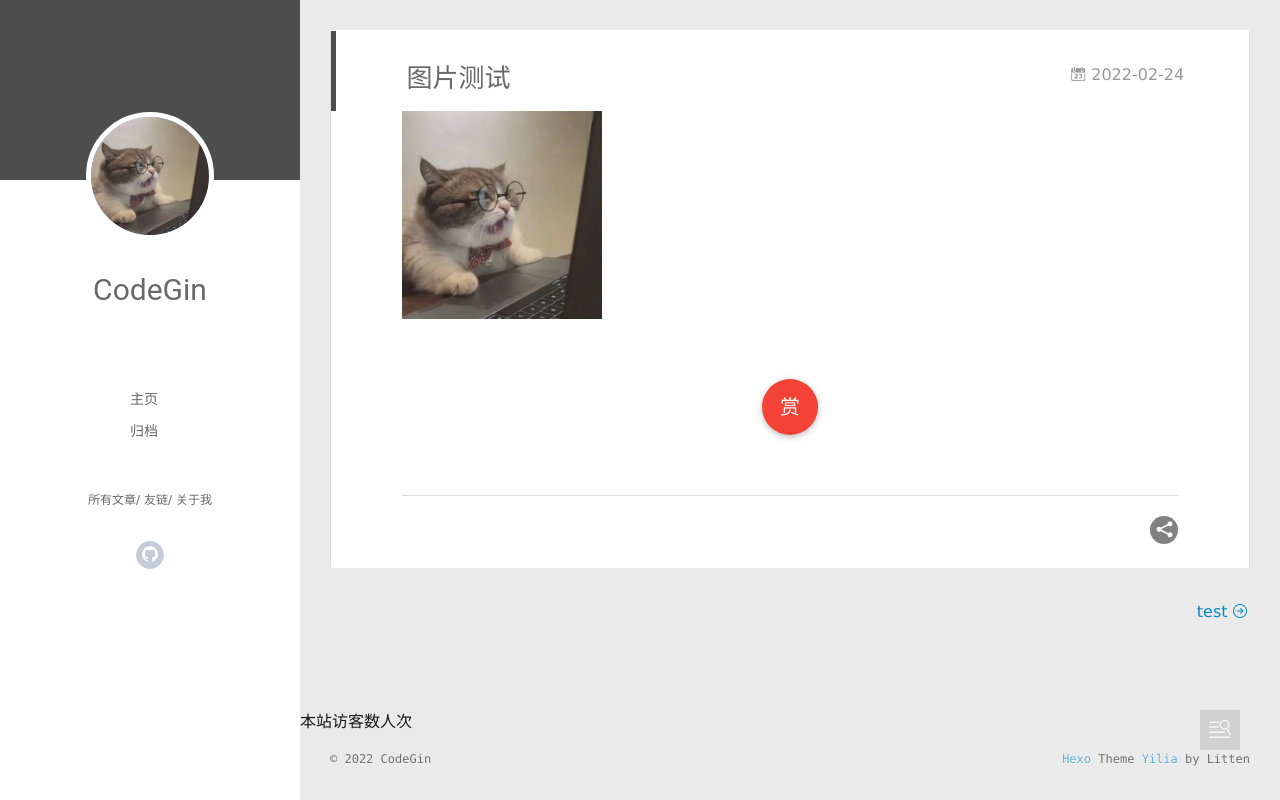
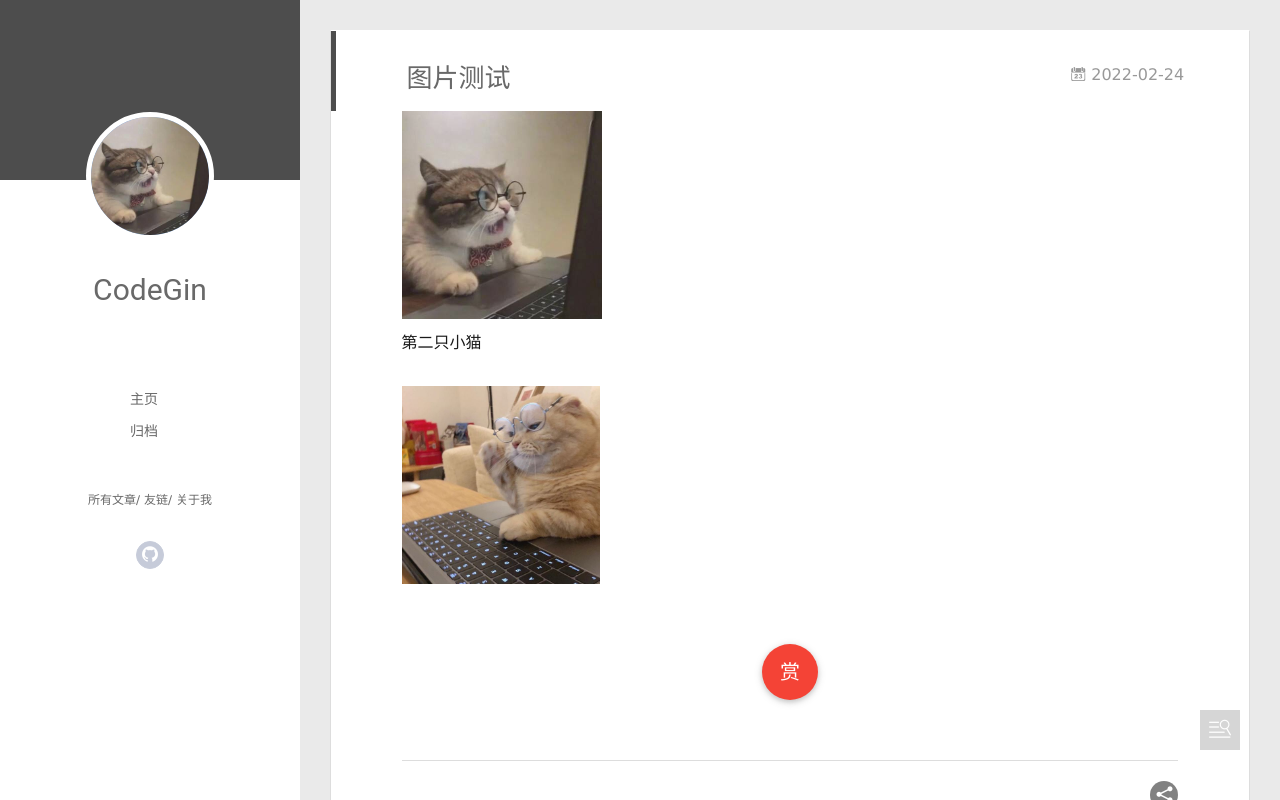
Before and after one commit to GIN290/GIN290.github.io, a plain HTML site: page 2022/02/24/图片测试/index.html in a window 1280 px wide. Drawn offline with Linux system fonts and the light colour scheme; some packages are replaced by stand-ins of ours; a script that the page names is missing.

Commit message:
Site updated: 2022-02-24 23:28:19

```diff
--- a/2022/02/24/图片测试/index.html
+++ b/2022/02/24/图片测试/index.html
@@ -8,14 +8,17 @@
   <link rel="dns-prefetch" href="http://example.com">
   <title>图片测试 | Gin_blog</title>
   <meta name="viewport" content="width=device-width, initial-scale=1, maximum-scale=1">
-  <meta property="og:type" content="article">
+  <meta name="description" content="第二只小猫">
+<meta property="og:type" content="article">
 <meta property="og:title" content="图片测试">
 <meta property="og:url" content="http://example.com/2022/02/24/%E5%9B%BE%E7%89%87%E6%B5%8B%E8%AF%95/index.html">
 <meta property="og:site_name" content="Gin_blog">
+<meta property="og:description" content="第二只小猫">
 <meta property="og:locale">
 <meta property="og:image" content="http://example.com/2022/02/24/%E5%9B%BE%E7%89%87%E6%B5%8B%E8%AF%95/a.png">
+<meta property="og:image" content="http://example.com/2022/02/24/%E5%9B%BE%E7%89%87%E6%B5%8B%E8%AF%95/b.jpeg">
 <meta property="article:published_time" content="2022-02-24T13:41:26.000Z">
-<meta property="article:modified_time" content="2022-02-24T14:13:37.168Z">
+<meta property="article:modified_time" content="2022-02-24T15:28:02.945Z">
 <meta property="article:author" content="CodeGin">
 <meta name="twitter:card" content="summary">
 <meta name="twitter:image" content="http://example.com/2022/02/24/%E5%9B%BE%E7%89%87%E6%B5%8B%E8%AF%95/a.png">
@@ -164,6 +167,8 @@
 
         <img src="/2022/02/24/%E5%9B%BE%E7%89%87%E6%B5%8B%E8%AF%95/a.png" alt="cat" style="zoom:50%;">
 
+<p>第二只小猫</p>
+<img src="/2022/02/24/%E5%9B%BE%E7%89%87%E6%B5%8B%E8%AF%95/b.jpeg" style="zoom: 33%;">
 
 
 
```
Also changed, not shown: index.html (+2 -0 lines), 2022/02/24/图片测试/b.jpeg (added).
